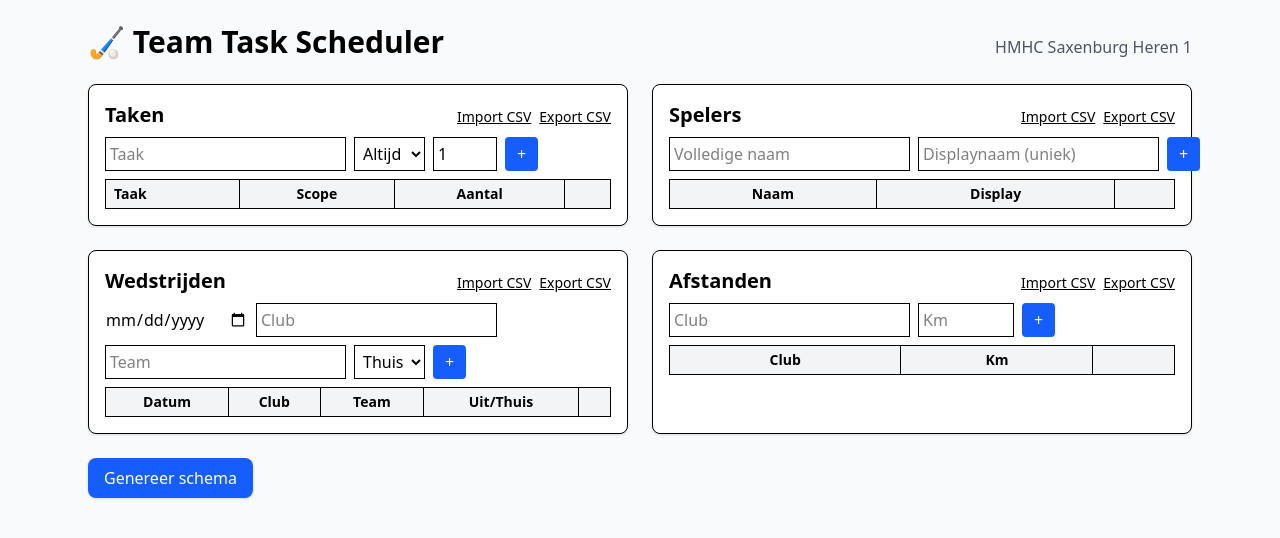
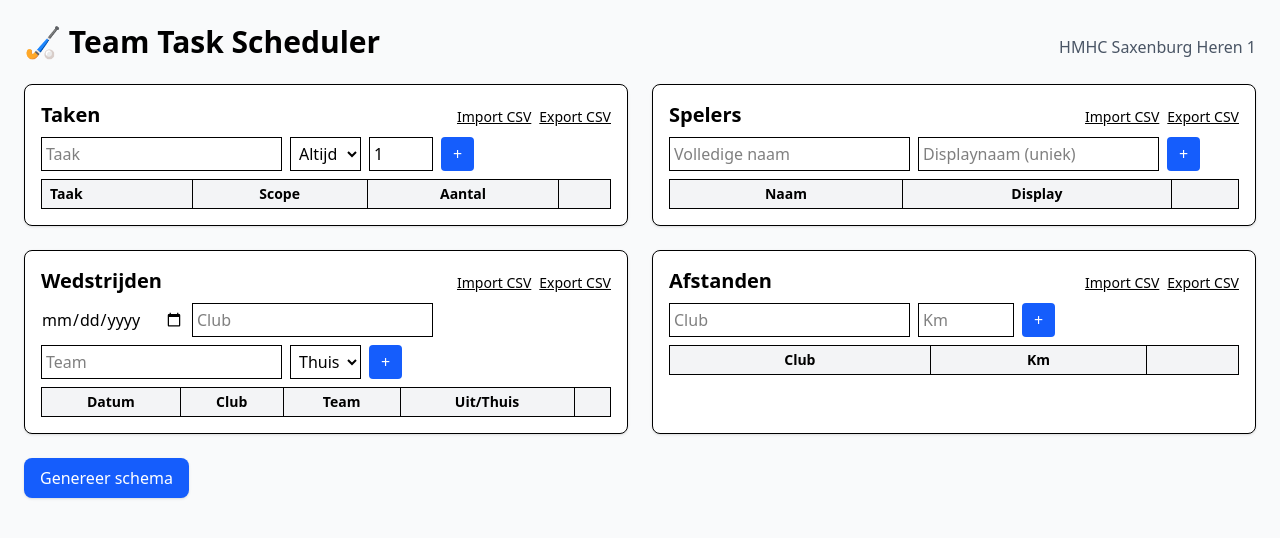
Before and after one commit to JeppeVonk/Team-Task-Scheduler-JS, a React (Vite) app: page / in a window 1280 px wide. Shown: the top 538 px of the page. Built offline with nearby package versions, Linux system fonts and the light colour scheme.

Commit message:
style(app): use Tailwind container for layout wrapper
- replaced max-w-6xl with container utility for consistent responsive layout
- added TODO placeholder for future error message handling

```diff
--- a/src/App.jsx
+++ b/src/App.jsx
@@ -21,7 +21,7 @@ export default function App() {
     }
 
     return (
-        <div className="max-w-6xl mx-auto p-6 space-y-6">
+        <div className="container mx-auto p-6 space-y-6">
             <header className="flex items-baseline justify-between">
                 <h1 className="text-3xl font-bold">🏑 Team Task Scheduler</h1>
                 <div className="text-gray-600">{HOME_TEAM_NAME}</div>
@@ -33,6 +33,8 @@ export default function App() {
                 <MatchForm matches={matches} setMatches={setMatches} />
                 <DistanceForm distances={distances} setDistances={setDistances} />
             </div>
+
+            {/* TODO: Add Error Message */}
 
             <div className="flex gap-3">
                 <button
```
